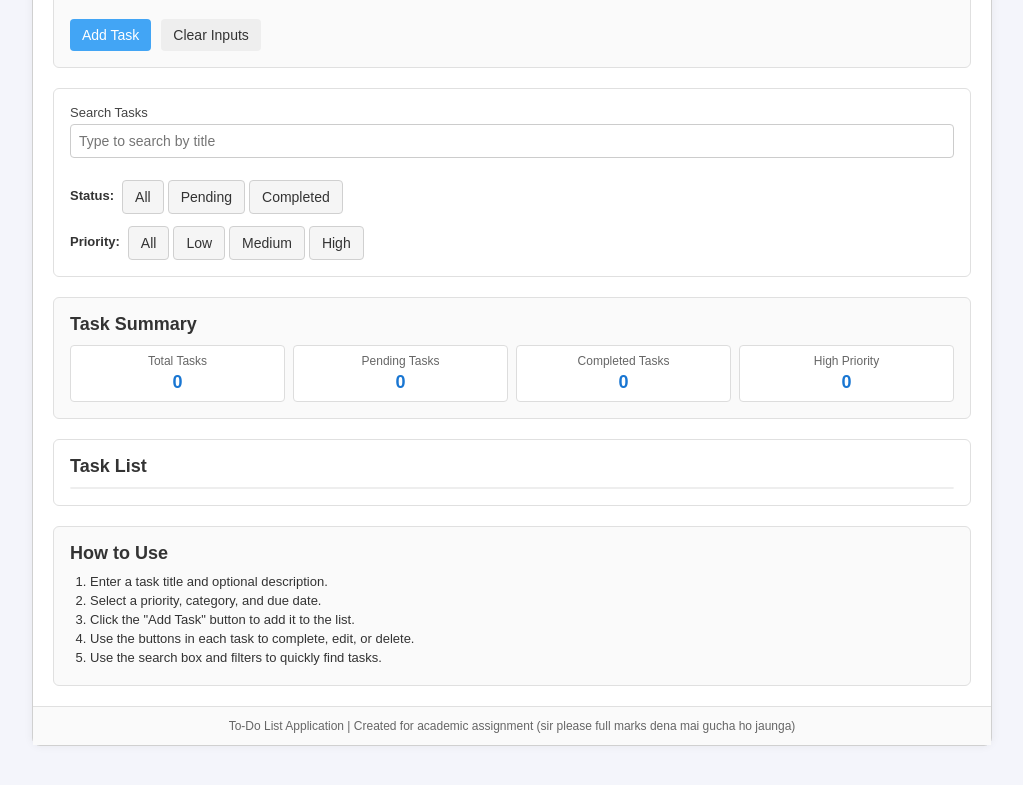
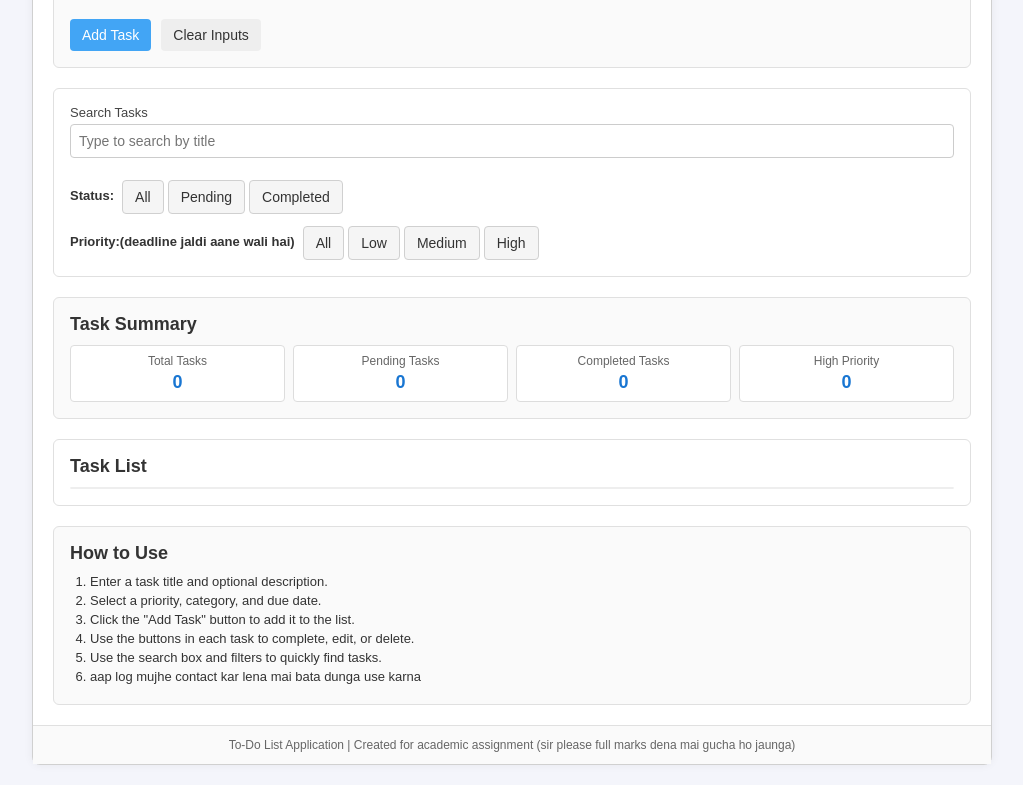
Before and after one commit to shashwat010206/to-do-list, a plain HTML site: page index.html in a window 1280 px wide. Shown: the part 527-1312 px from the top of the page, without its empty margins (128-1151 px from the left). Drawn offline with Linux system fonts and the light colour scheme.

Commit message:
Update index.html

```diff
--- a/index.html
+++ b/index.html
@@ -172,7 +172,7 @@
 
                     <!-- Priority filter -->
                     <div class="filter-item">
-                        <span class="filter-label">Priority:</span>
+                        <span class="filter-label">Priority:(deadline jaldi aane wali hai)</span>
                         <button type="button" id="filterPriorityAll" class="filter-button">
                             All
                         </button>
@@ -252,6 +252,8 @@
                     <li>Click the "Add Task" button to add it to the list.</li>
                     <li>Use the buttons in each task to complete, edit, or delete.</li>
                     <li>Use the search box and filters to quickly find tasks.</li>
+<li> aap log mujhe contact kar lena mai bata dunga use karna </li>
+
                 </ol>
             </section>
 
```
